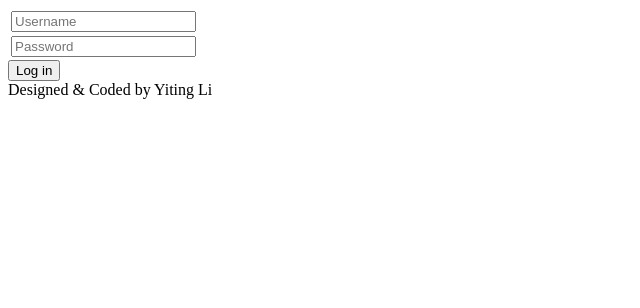
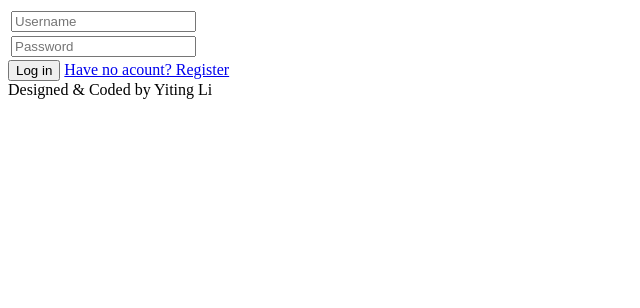
Before and after one commit to yitingli/hobbout, a Django app: page /accounts/login/ in a window 1280 px wide. Shown: the top 308 px of the page, without its empty margins (0-640 px from the left). Run offline with Django 3.2, Linux system fonts and the light colour scheme; parts of the project's set-up code (start-up, migrations or seed data) failed here and were passed over; some libraries are stand-ins or nearby versions.

Commit message:
login register

```diff
--- a/hobbout/templates/users/create.html
+++ b/hobbout/templates/users/create.html
@@ -3,7 +3,7 @@
 {% load i18n %}
 
 {% block body_container %}
-    <div class="account-container">
+    <div class="account-container text-center">
         <form class="sign-up-form" method="post" action="{% url 'register' %}">
             {% csrf_token %}
             {% if form.errors %}
--- a/hobbout/templates/users/login.html
+++ b/hobbout/templates/users/login.html
@@ -1,8 +1,9 @@
 {% extends 'base.html' %}
+{% load i18n %}
 
 {% block body_container %}
 
-    <div class="account-container">
+    <div class="account-container text-center">
         <form class="sign-up-form" method="post" action="">{% csrf_token %}
             <table>
                 <tr>
@@ -13,6 +14,7 @@
                 </tr>
             </table>
             <input type="submit" class="btn btn-primary btn-block" value="Log in" />
+            <a href="{% url 'register' %}">{% trans 'Have no acount? Register' %}</a>
         </form>
     </div>
 
```
